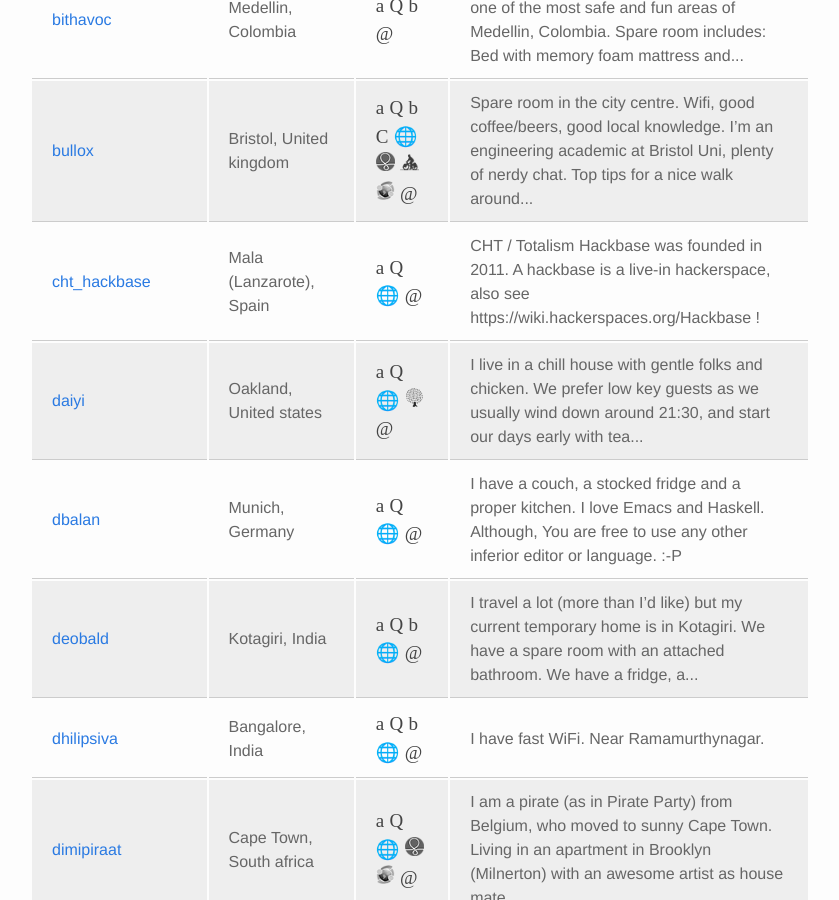
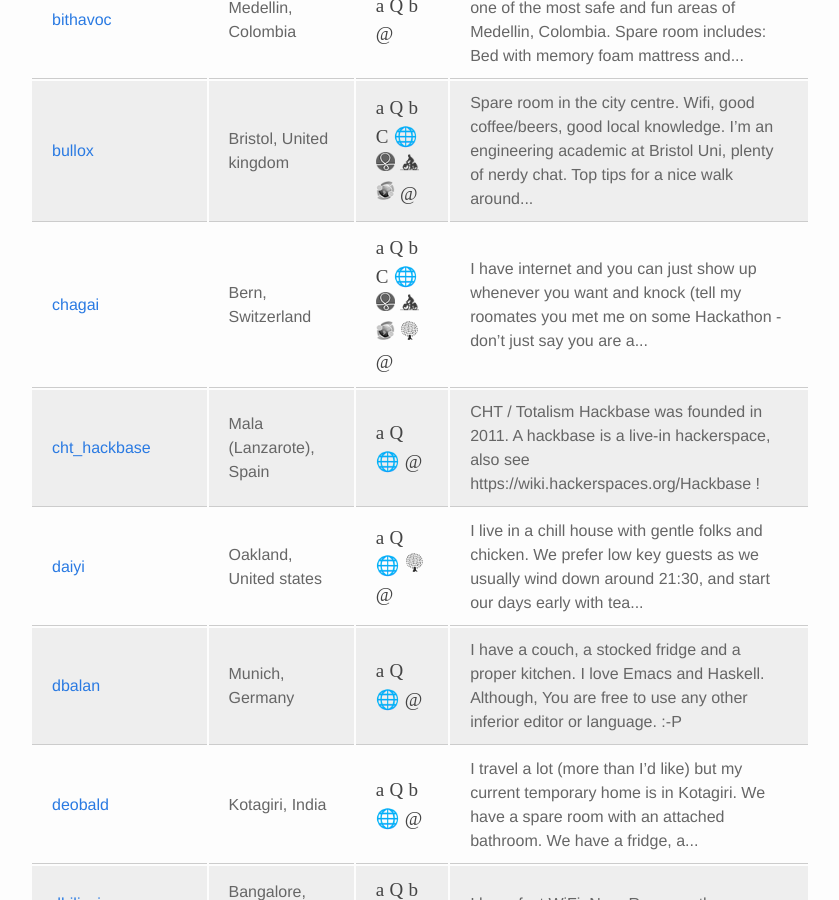
Before and after one commit to hackercouch/hackercouch, a Jekyll site: the page built from index.html, in a window 1280 px wide and 900 px high, scrolled down 1926 px. Shown: the whole window, without its empty margins (220-1059 px from the left). Built offline with Jekyll 4.4.1, drawn with Linux system fonts in a browser that asks for light colours; some web fonts are replaced; some of the changed text lies outside the part shown.

Commit message:
Create chagai (#201)
Adds chagai.md

You used my friend's name as an example, please don't 'nick' my friend's name

```diff
--- /dev/null
+++ b/_couches/chagai.md
@@ -0,0 +1,21 @@
+---
+name: Chagai Friedlander
+city: Bern
+country: CH
+region: Canton Bern
+email: chagai95@gmail.com
+github: chagai95
+twitter: chagai95
+website: https://about.me/chagai
+facebook: chagai95
+reddit: chagai95
+couchsurfing: joe-friedlander
+bewelcome: chagai95
+trustroots: chagai95
+warmshowers: chagai95
+---
+
+I have internet and you can just show up whenever you want and knock (tell my roomates you met me on some Hackathon - **don't** just say you are a stranger!)
+[Here](https://forvo.com/word/chagai) is how you pronounce my name.
+[Here](https://tiny.cc/chagai) is how you can contact me easily.
+I can give you Swiss Franks if you are visiting Switzerland and you can just pay me back however you want, that way you don't have to pay for the money exchange.
```
Also changed, not shown: add.md (+1 -1 lines).
